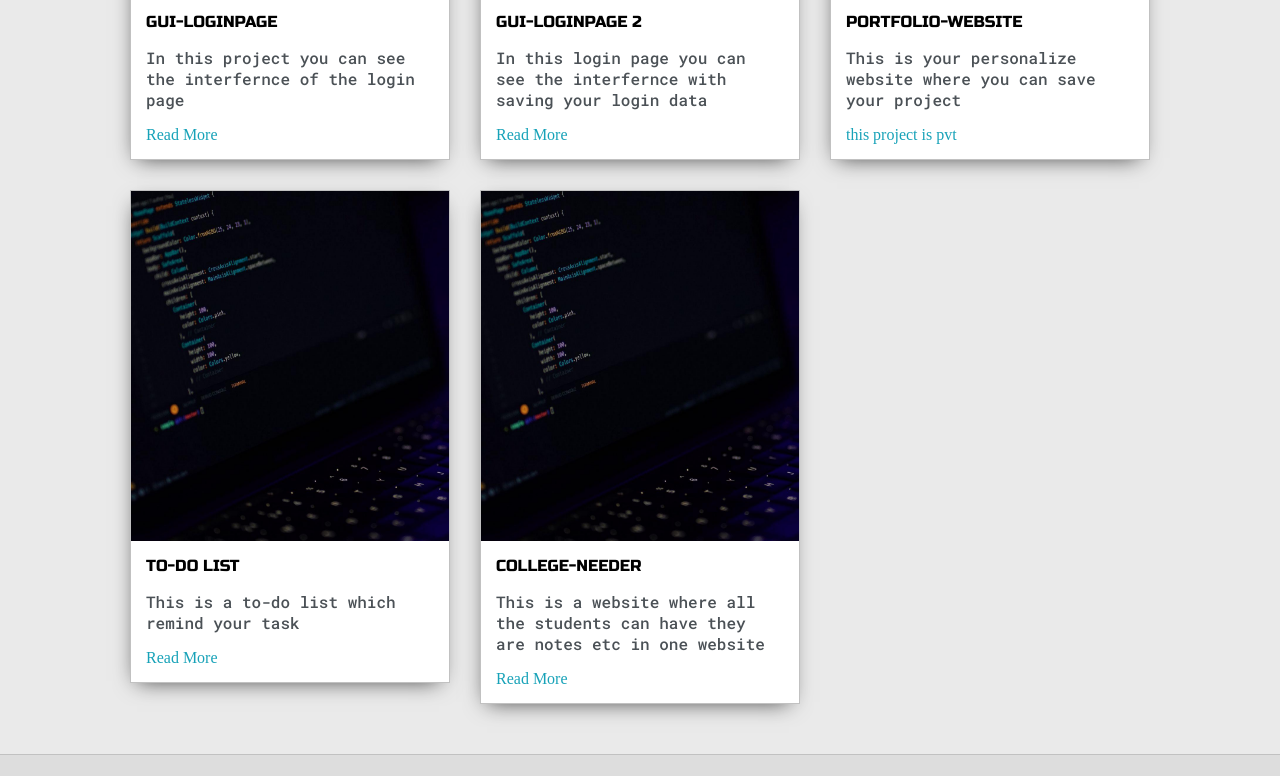
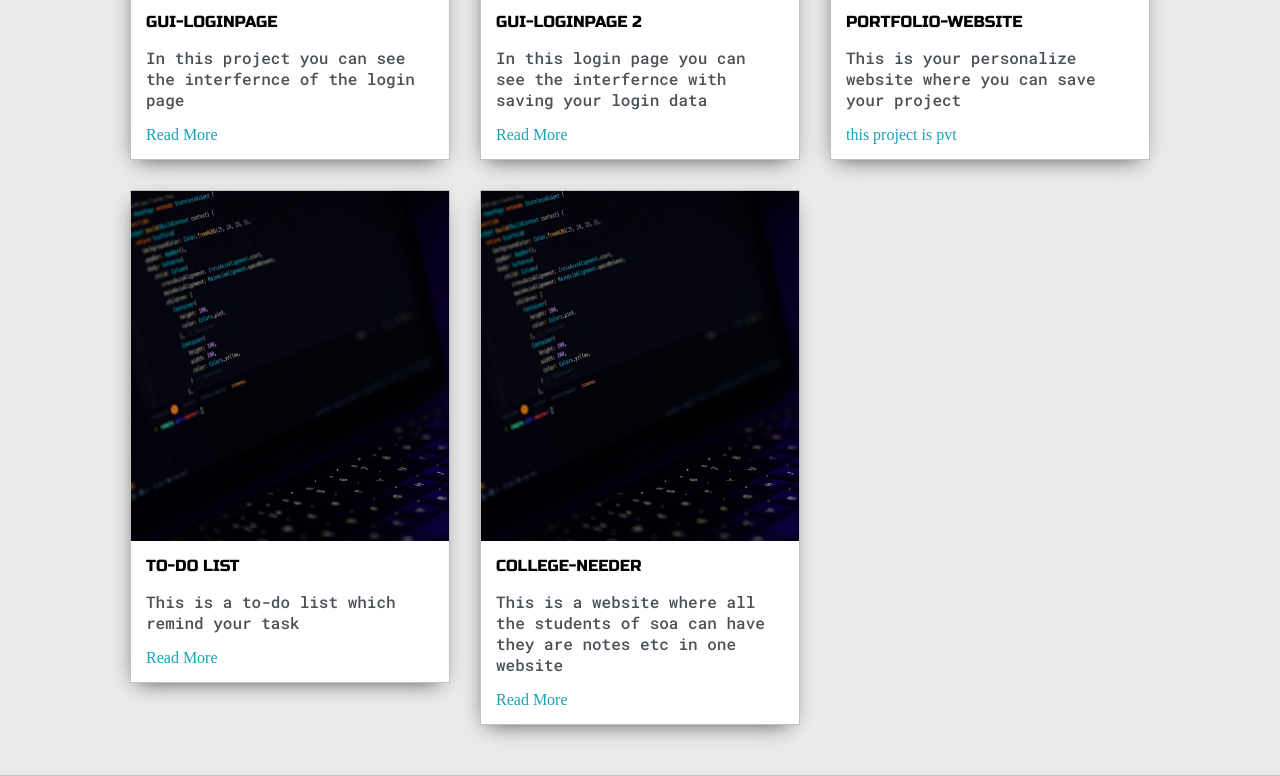
Before and after one commit to sambitraj/portfolio-website, a plain HTML site: page index.html in a window 1280 px wide. Shown: the part 1819-2595 px from the top of the page. Before the commit the page ends 2574 px from the top, so only its background shows below. Drawn offline with Linux system fonts and the light colour scheme.

Commit message:
Update index.html

```diff
--- a/index.html
+++ b/index.html
@@ -148,7 +148,7 @@
                         <img class="thumbnail" src= "project-5.jpeg">
                         <div class="post-preview">
                             <h6 class="post-title">COLLEGE-NEEDER</h6>
-                            <p class="post-intro">This is a website where all the students can have they are notes etc in one website</p>
+                            <p class="post-intro">This is a website where all the students of soa can have they are notes etc in one website</p>
                             <a href="https://collegeneeder.000webhostapp.com/">Read More</a>
                         </div>
                     </div>
```
